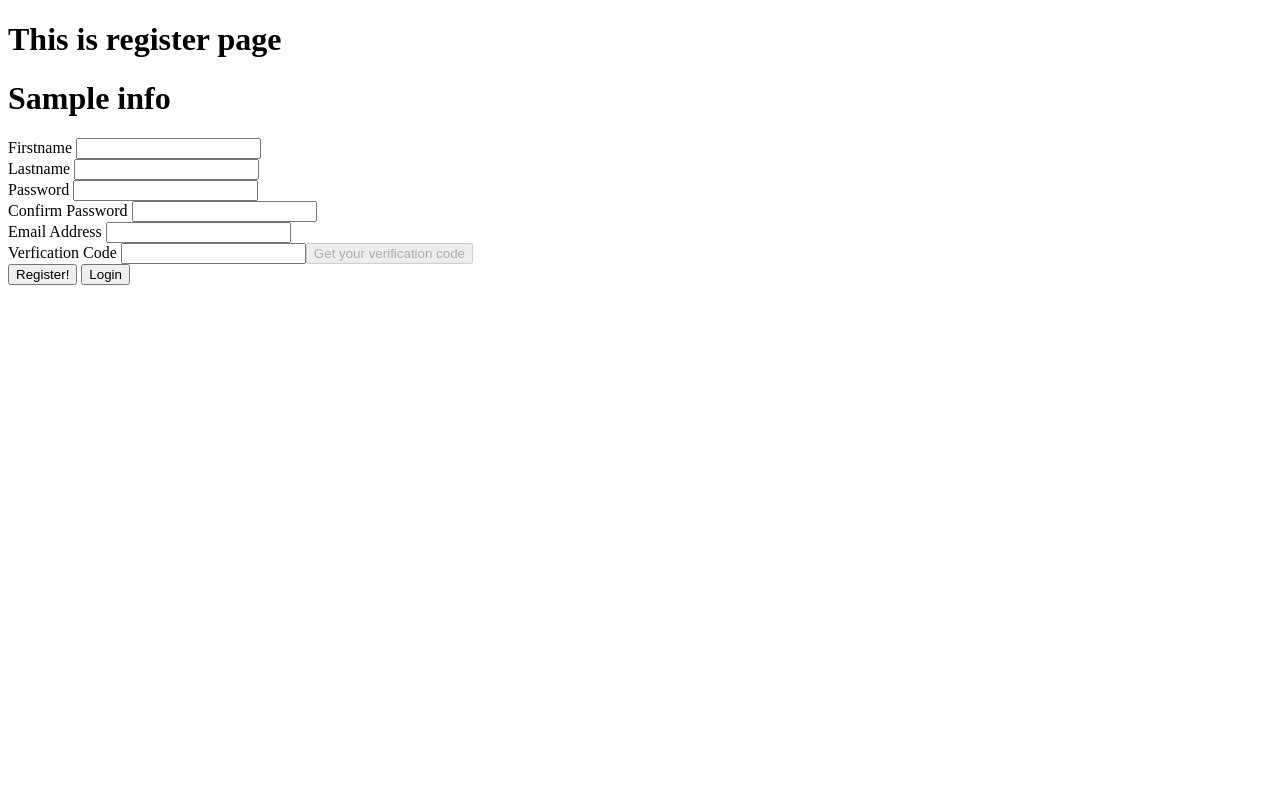
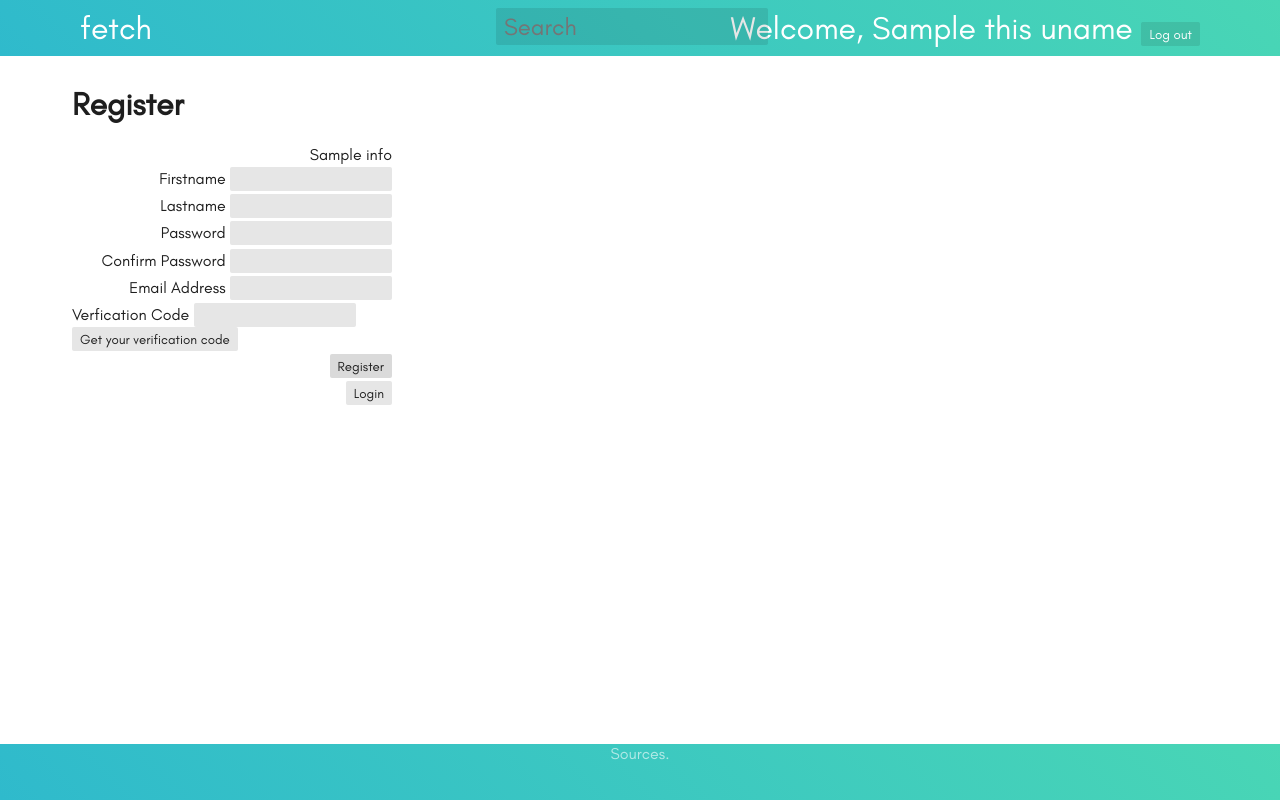
Before and after one commit to superpdubs/stockAnalytics, a Flask app: template templates/register.html in a window 1280 px wide. Run offline with Flask 2, Linux system fonts and the light colour scheme; the template is opened without the code that fills it: values that come from a table or form of the project are taken from there, most other values are stand-ins (such as "Sample title", 1, 10 or a date in 2020).

Commit message:
Apply page styles to Register page

```diff
--- a/static/style.css
+++ b/static/style.css
@@ -233,9 +233,8 @@ footer > a:hover {
   grid-template-columns: 1fr;
   grid-gap: 0.2rem;
   justify-items: end;
-  max-width: 16rem;
+  max-width: 20rem;
 }
-
 
 /*Layout related styles*/
 .container {
--- a/templates/register.html
+++ b/templates/register.html
@@ -1,27 +1,51 @@
-<!DOCTYPE html>
-<html lang="en">
-<head>
-  <meta charset="UTF-8">
-  <title>Register</title>
-</head>
-<body>
-  <h1>This is register  page</h1>
-  <form name="myRegistrationForm" method="POST" action="" >
+{% extends 'base.html' %}
+
+{% block title %}Register{% endblock %}
+
+{% block header %}{% include 'header.html' %}
+{% endblock %}
+
+{% block body_contents %}
+    <div class="content">
+      <h1>Register</h1>
+      <form name="myRegistrationForm" method="POST" action="" >
 {% if info != None %}
-    <h1>{{ info }}</h1>
+        <span class="info">{{ info }}</span>
 {% endif %}
-    {{ thisform.firstname.label }} {{ thisform.firstname }}<span class='fname_status'></span><br>
-    {{ thisform.lastname.label }} {{ thisform.lastname }}<span class='lname_status'></span><br>
-    {{ thisform.user_pass.label }} {{ thisform.user_pass }}<span class='pass_status'></span><br>
-    {{ thisform.confirm.label }} {{ thisform.confirm }}<span class='confirm_status'></span><br>
-    {{ thisform.email.label }} {{ thisform.email }}<span class='email_status'></span><br>
-    {{ thisform.verification.label }} {{ thisform.verification }}<input type="button" disabled="true" id="btn_code" value="Get your verification code"\"/><br>
-    <button type="submit">Register!</button>
-    <input type="button" value="Login" onclick="loginUrl()"/>
-  </form>
-
-
-
+        <div>
+          {{ thisform.firstname.label }}
+          {{ thisform.firstname }}
+          <span class='fname_status'></span>
+        </div>
+        <div>
+          {{ thisform.lastname.label }}
+          {{ thisform.lastname }}
+          <span class='lname_status'></span>
+        </div>
+        <div>
+          {{ thisform.user_pass.label }}
+          {{ thisform.user_pass }}
+          <span class='pass_status'></span>
+        </div>
+        <div>
+          {{ thisform.confirm.label }}
+          {{ thisform.confirm }}
+          <span class='confirm_status'></span>
+        </div>
+        <div>
+          {{ thisform.email.label }}
+          {{ thisform.email }}
+          <span class='email_status'></span>
+        </div>
+        <div>
+          {{ thisform.verification.label }}
+          {{ thisform.verification }}
+          <input type="button" disabled="true" id="btn_code" value="Get your verification code"\"/>
+        </div>
+        <button type="submit">Register</button>
+        <input type="button" value="Login" onclick="loginUrl()"/>
+      </form>
+    </div>
 
   <script type="text/javascript" src="{{url_for('static', filename='js/jquery-3.3.1.min.js')}}"></script>
   <script>
@@ -146,8 +170,4 @@
     function loginUrl() {
         location.href = "{{ url_for('login') }}";
     }
-  </script>
-
-
-</body>
-</html>
+  </script>{% endblock %}
```
